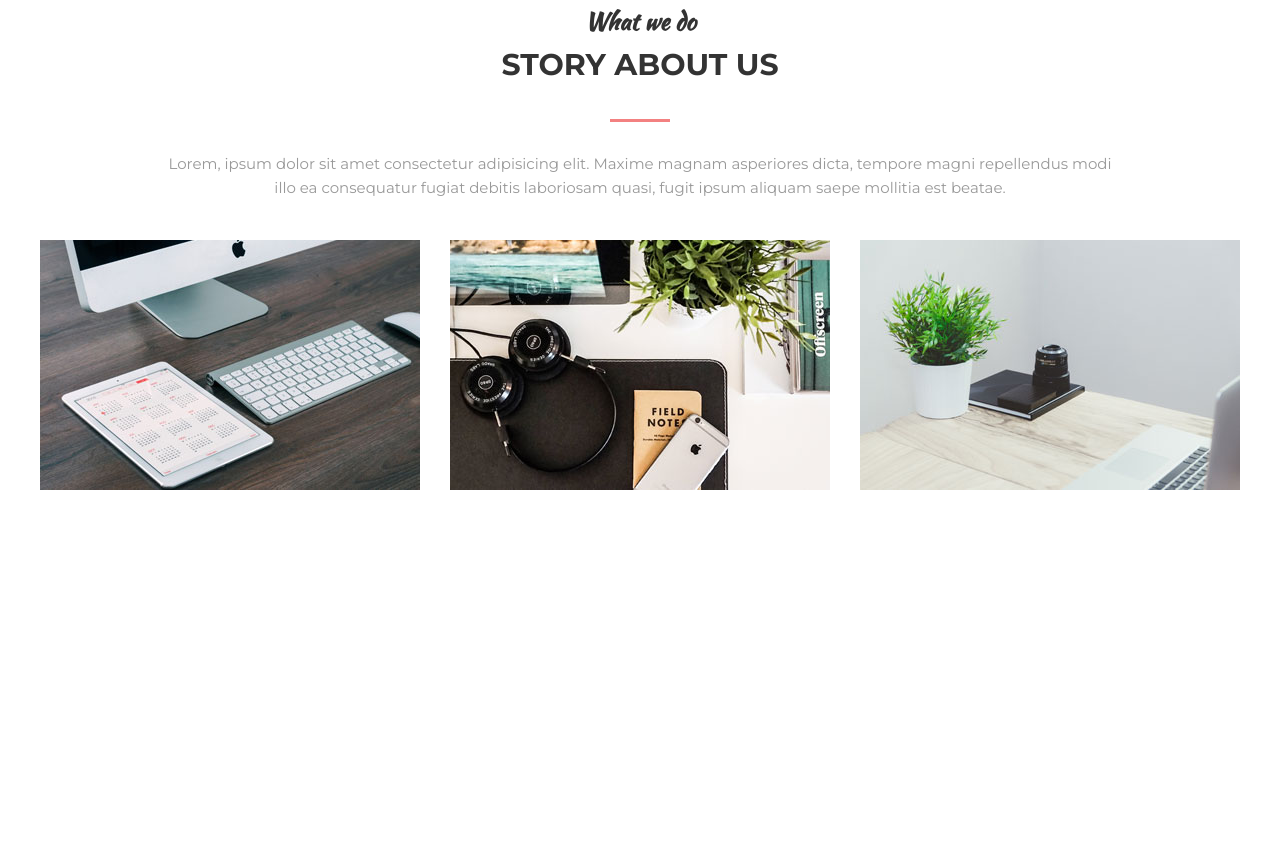
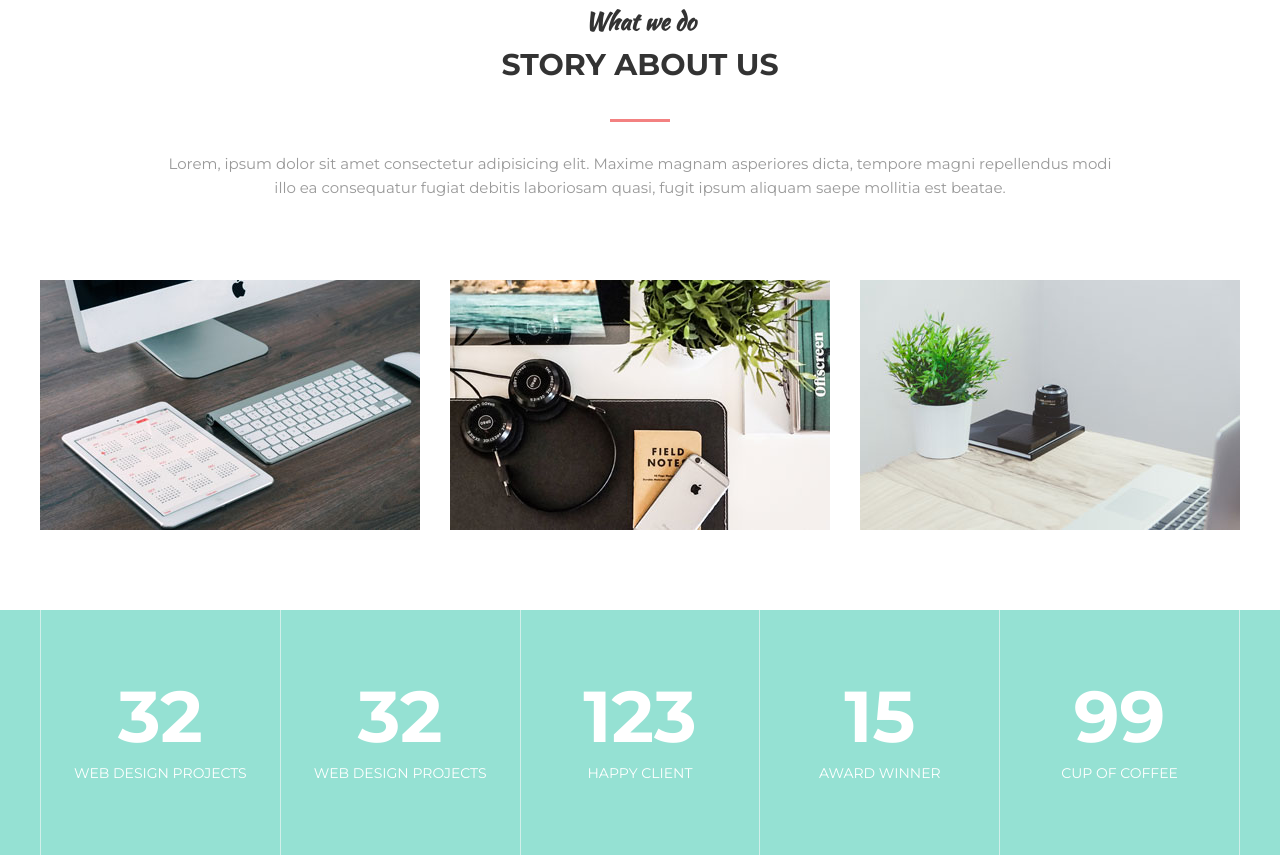
Before and after one commit to BachiOlga/MoGo, a plain HTML site: page index.html in a window 1280 px wide. Shown: the part 877-1732 px from the top of the page. Before the commit the page ends 1447 px from the top, so only its background shows below. Drawn offline with Linux system fonts and the light colour scheme.

Commit message:
add block statistics

```diff
--- a/assets/css/style.css
+++ b/assets/css/style.css
@@ -254,6 +254,7 @@ h6 {
 
 /* About */
 .about {
+    margin-top: 80px;
     display: flex;
     justify-content: space-between;
 
@@ -261,10 +262,14 @@ h6 {
 
 .about__item {
     width: 380px;
+    position: relative;
     background-color: #95e1d3;
 }
 
+.about__item:hover .about__text {
+    opacity: 1;
 
+}
 
 
 
@@ -286,5 +291,57 @@ h6 {
 
 .about__img img {
     display: block;
-    transition: opacity .1s linear;
+    transition: opacity .2s linear;
 }
+
+.about__text {
+    width: 100%;
+    font-size: 18px;
+    color: #fff;
+    text-transform: uppercase;
+    font-weight: bold;
+    text-align: center;
+    position: absolute;
+    top: 50%;
+    left: 0;
+    z-index: 2;
+    transform: translate3d(0, -50, 0);
+    opacity: 0;
+    transition: opaciti .2s linear;
+}
+
+/* Statistics */
+.statistics {
+
+    background-color: #95e1d3;
+}
+
+.stat {
+    display: flex;
+
+}
+
+.stat__item {
+    flex: 1 1 0;
+    padding: 70px 25px;
+    border-left: 1px solid #d2efea;
+    text-align: center;
+    color: #fff;
+
+}
+
+.stat__item:last-child {
+    border-right: 1px solid #d2efea;
+}
+
+.stat__count {
+    margin-bottom: 10px;
+    font-weight: bold;
+    font-size: 72px;
+    line-height: 1;
+}
+
+.stat__text {
+    text-transform: uppercase;
+    font-size: 14px;
+}
--- a/index.html
+++ b/index.html
@@ -80,6 +80,7 @@
                     <div class="about__img">
                         <img src="assets/images/about/about1.jpg" alt="">
                     </div>
+                    <div class="about__text">super team</div>
                 </div>
 
 
@@ -87,6 +88,7 @@
                     <div class="about__img">
                         <img src="assets/images/about/about2.jpg" alt="">
                     </div>
+                    <div class="about__text">super team</div>
                 </div>
 
 
@@ -94,13 +96,94 @@
                     <div class="about__img">
                         <img src="assets/images/about/about3.jpg" alt="">
                     </div>
+                    <div class="about__text">super team</div>
                 </div>
 
 
             </div>
 
         </div>
+        <!--/container  -->
     </section>
+
+
+
+    <div class="statistics">
+        <div class="container">
+
+            <div class="stat">
+
+                <div class="stat__item">
+                    <div class="stat__count">32</div>
+                    <div class="stat__text">Web Design Projects</div>
+
+
+                </div>
+
+                <div class="stat__item">
+                    <div class="stat__count">32</div>
+                    <div class="stat__text">Web Design Projects</div>
+                </div>
+
+
+                <div class="stat__item">
+                    <div class="stat__count">123</div>
+                    <div class="stat__text">happy client</div>
+
+                </div>
+
+
+                <div class="stat__item">
+                    <div class="stat__count">15</div>
+                    <div class="stat__text">award winner</div>
+
+                </div>
+
+                <div class="stat__item">
+                    <div class="stat__count">99</div>
+                    <div class="stat__text">cup of coffee</div>
+
+                </div>
+
+            </div>
+
+
+
+
+
+
+
+
+
+
+
+
+
+
+
+
+
+
+
+
+
+
+        </div>
+    </div>
+
+
+
+
+
+
+
+
+
+
+
+
+
+
 
 
 
```
